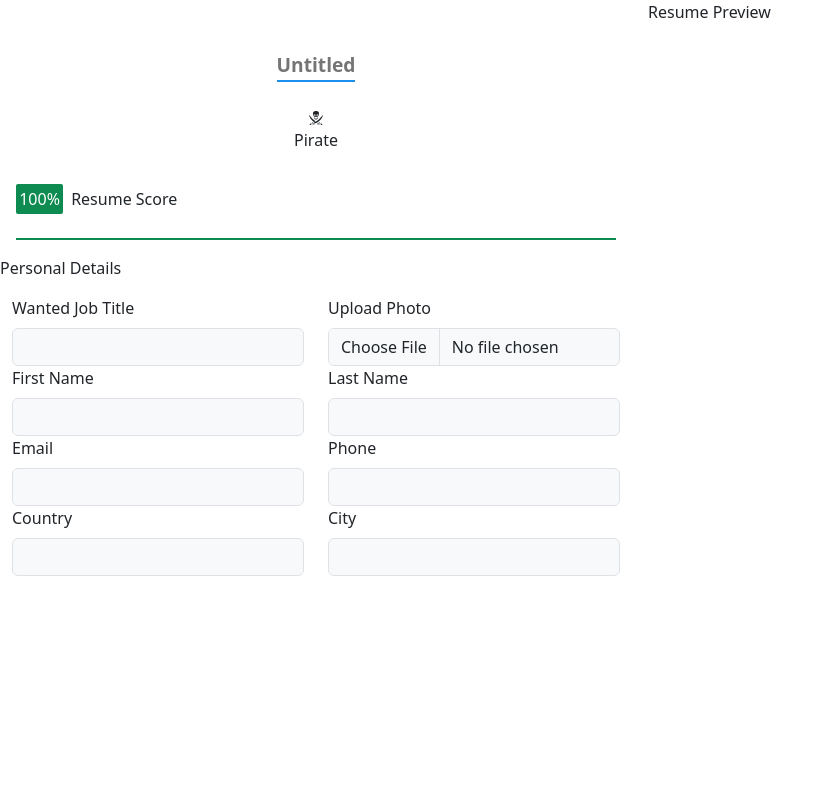
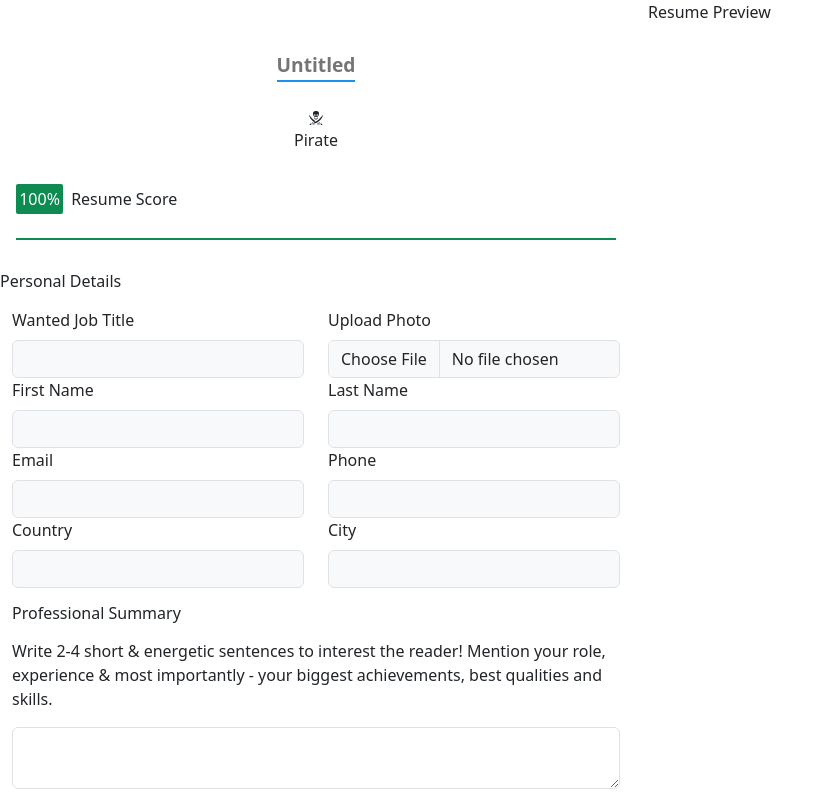
Before and after one commit to vivekmahato26/res-2023, a React (Create React App) app: page / in a window 1280 px wide. Shown: the whole page, without its empty margins (0-833 px from the left). Built offline with nearby package versions, Linux system fonts and the light colour scheme.

Commit message:
:summary

```diff
--- a/src/components/editor/personalDetails.js
+++ b/src/components/editor/personalDetails.js
@@ -90,7 +90,7 @@ const PersonalDetails = () => {
 
   return (
     <div className="personalDetails-container">
-      <p>Personal Details</p>
+      <h6 style={{margin:"1rem 0"}}>Personal Details</h6>
       <Container>
         {form.map((e) => {
           return (
--- a/src/components/editor/resumeEditor.js
+++ b/src/components/editor/resumeEditor.js
@@ -1,11 +1,13 @@
 import Header from "./header";
 import PersonalDetails from "./personalDetails";
+import Summary from "./summary";
 
 const ResumeEditor = () => {
     return (
         <div>
             <Header/>
             <PersonalDetails/>
+            <Summary/>
         </div>
     )
 }
--- a/src/components/editor/summary.js
+++ b/src/components/editor/summary.js
@@ -1,9 +1,24 @@
-import React from 'react'
+import React from "react";
+import { Container, Row, Col,Input } from "reactstrap";
+
+import { useDispatch } from "react-redux";
+import { addSummary } from "../../redux/slices/summarySlice";
 
 export default function Summary() {
+  const dispatch = useDispatch();
   return (
-    <div>
-
-    </div>
-  )
+    <Container>
+      <h6 style={{ margin: "1rem 0" }}>Professional Summary</h6>
+      <p>
+        Write 2-4 short & energetic sentences to interest the reader! Mention
+        your role, experience & most importantly - your biggest achievements,
+        best qualities and skills.
+      </p>
+      <Row>
+        <Col xs={12}>
+          <Input onChange={(e) => dispatch(addSummary(e.target.value))} id="summary" name="text" type="textarea" />
+        </Col>
+      </Row>
+    </Container>
+  );
 }
--- a/src/redux/index.js
+++ b/src/redux/index.js
@@ -1,8 +1,10 @@
 import { configureStore } from "@reduxjs/toolkit";
 import personalDetailsSlice from "./slices/personalDetailsSlice";
+import summarySlice from "./slices/summarySlice";
 
 export default configureStore({
     reducer : {
-        PersonalDetails : personalDetailsSlice
+        PersonalDetails : personalDetailsSlice,
+        Summary: summarySlice
     }
 })
--- /dev/null
+++ b/src/redux/slices/summarySlice.js
@@ -0,0 +1,16 @@
+import { createSlice } from "@reduxjs/toolkit";
+
+const summarySlice = createSlice({
+  name: "Summary",
+  initialState: {
+    value: "",
+  },
+  reducers: {
+    addSummary: (state, action) => {
+      state.value = action.payload;
+    },
+  },
+});
+
+export const { addSummary } = summarySlice.actions;
+export default summarySlice.reducer;
```
